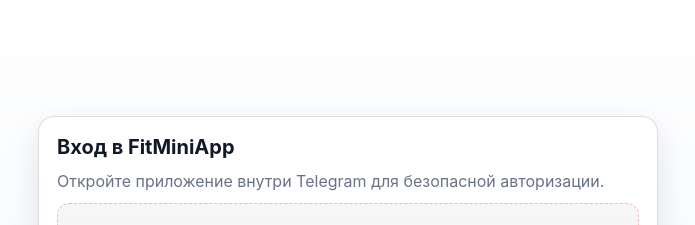
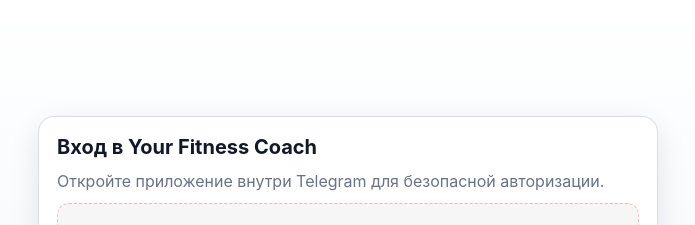
Before and after one commit to MikeMoore1337/fit-mini-app, a React (Vite) app in the folder frontend/: page /app in a window 1280 px wide. Shown: the top 225 px of the page, without its empty margins (292-987 px from the left). Built offline with nearby package versions, Linux system fonts and the light colour scheme; no server answers.

Commit message:
feat(branding): rename user-facing app

```diff
--- a/frontend/index.html
+++ b/frontend/index.html
@@ -4,8 +4,8 @@
     <meta charset="UTF-8" />
     <meta name="viewport" content="width=device-width, initial-scale=1.0, viewport-fit=cover" />
     <meta name="theme-color" content="#0f1115" />
-    <meta name="description" content="FitMiniApp — тренировки, питание и прогресс" />
-    <title>FitMiniApp</title>
+    <meta name="description" content="Your Fitness Coach — тренировки, питание и прогресс" />
+    <title>Your Fitness Coach</title>
     <script defer src="https://telegram.org/js/telegram-web-app.js"></script>
   </head>
   <body>
--- a/frontend/src/app/AuthGate.tsx
+++ b/frontend/src/app/AuthGate.tsx
@@ -31,7 +31,7 @@
     <main className="container">
       <Card
         className="auth-panel"
-        title="Вход в FitMiniApp"
+        title="Вход в Your Fitness Coach"
         description="Откройте приложение внутри Telegram для безопасной авторизации."
       >
         <div className="stack top-gap">
--- a/frontend/src/pages/NotFoundPage.tsx
+++ b/frontend/src/pages/NotFoundPage.tsx
@@ -6,7 +6,7 @@
     <main className="container">
       <Card title="Страница не найдена">
         <AppLink className="button-link" to="/app">
-          Вернуться в FitMiniApp
+          Вернуться в Your Fitness Coach
         </AppLink>
       </Card>
     </main>
--- a/frontend/src/pages/coach/CoachPage.tsx
+++ b/frontend/src/pages/coach/CoachPage.tsx
@@ -360,7 +360,7 @@
                             void navigator
                               .share({
                                 title: 'Приглашение тренера',
-                                text: 'Откройте FitMiniApp и подтвердите подключение к тренеру.',
+                                text: 'Откройте Your Fitness Coach и подтвердите подключение к тренеру.',
                                 url: inviteLink.url ?? undefined,
                               })
                               .catch(() => undefined)
--- a/frontend/src/pages/miniapp/MiniAppPage.tsx
+++ b/frontend/src/pages/miniapp/MiniAppPage.tsx
@@ -59,7 +59,7 @@
       <div className="page-stack">
         <header className="card hero-card">
           <div>
-            <span className="eyebrow">FitMiniApp</span>
+            <span className="eyebrow">Your Fitness Coach</span>
             <h1>{user?.profile?.full_name || user?.first_name || 'Мой фитнес'}</h1>
             <p className="muted">Тренировки, питание и прогресс в одном месте.</p>
           </div>
```
Also changed, not shown: 1 other file (tests, documents, lock files or other folders).
